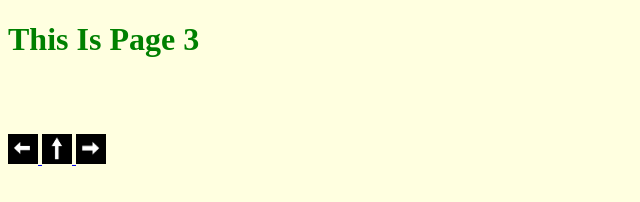
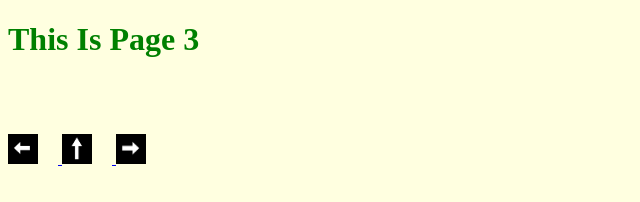
Before and after one commit to tajo852/Task2, a plain HTML site: page page3.html in a window 1280 px wide. Shown: the whole page, without its empty margins (0-640 px from the left). Drawn offline with Linux system fonts and the light colour scheme.

Commit message:
Update page3.html

```diff
--- a/page3.html
+++ b/page3.html
@@ -9,9 +9,9 @@
 
 <h1 style = "color: green "  > This Is Page 3 </h1> <br><br><br>
 
-<a href = "page2.html" >  <img src = "previous.jpg" width="30" height="30" > </a>
+<a href = "page2.html" >  <img src = "previous.jpg" width="30" height="30" style="margin-right: 20px;"> </a>
 
-<a href = "index.html" >  <img src = "home.jpg" width="30" height="30" > </a>
+<a href = "index.html" >  <img src = "home.jpg" width="30" height="30" style="margin-right: 20px;"> </a>
 
 <a href = "page4.html" >  <img src = "next.jpg" width="30" height="30" > </a>
 
```
